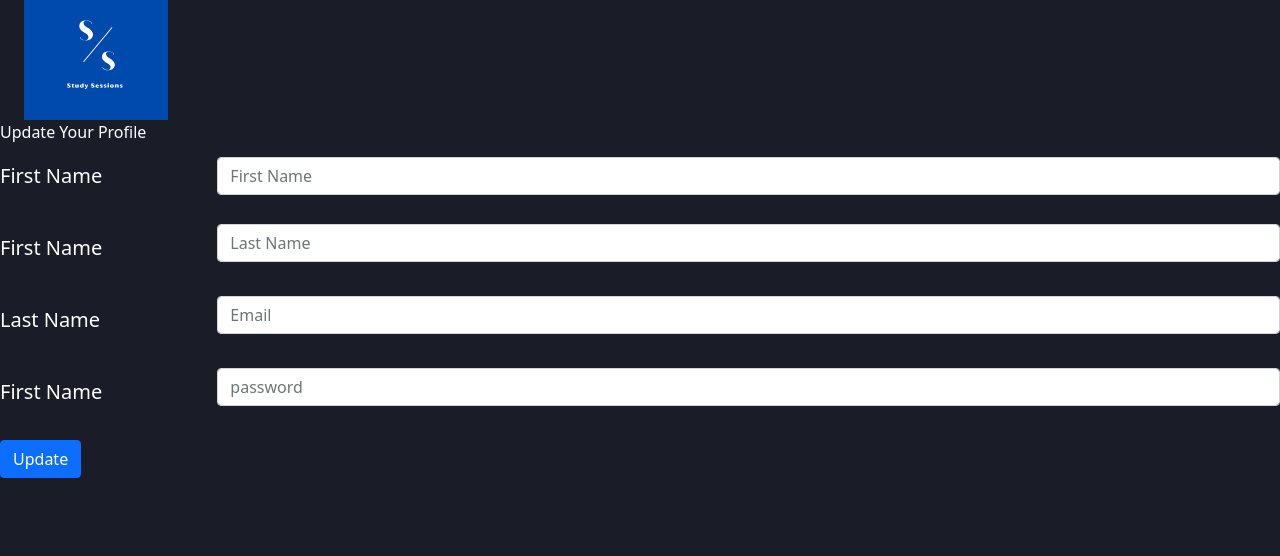
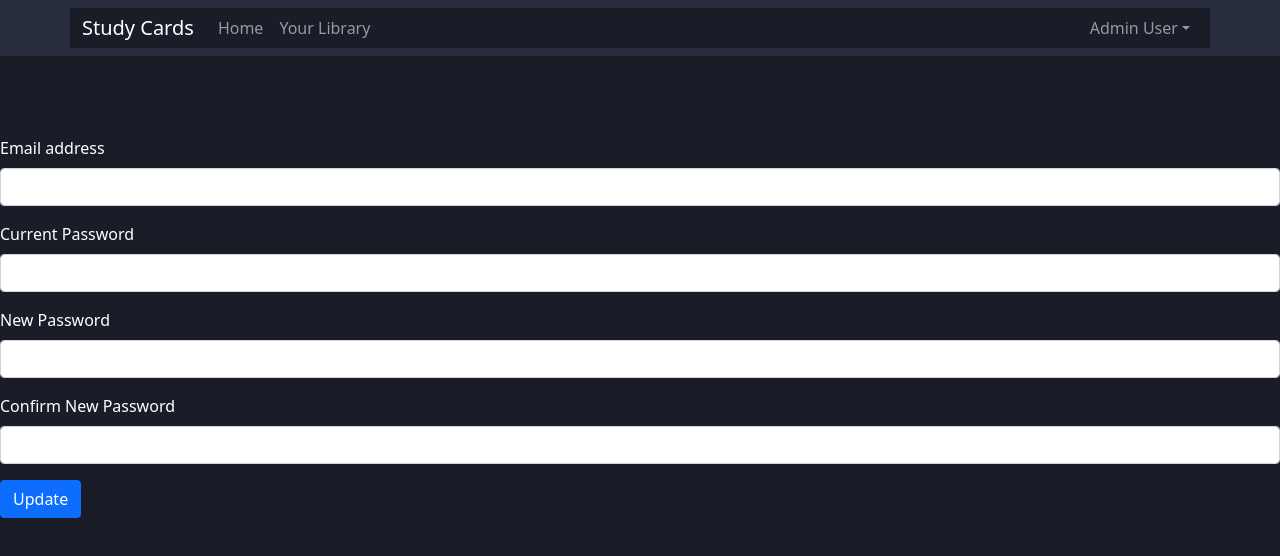
Before and after one commit to theMVPshop/flipcards, a React (Create React App) app: page / in a window 1280 px wide. Shown: the top 556 px of the page. Built offline with nearby package versions, Linux system fonts and the light colour scheme.

Commit message:
reset password created

```diff
--- a/src/App.js
+++ b/src/App.js
@@ -5,18 +5,20 @@ import 'bootstrap/dist/css/bootstrap.min.css';
 import Dashboard from './Components/Dashboard';
 import EditCard from './Components/EditCard';
 import CreateCards from './Components/CreateCards';
-import PasswordReset from './Components/UpdateProfile'
+import UpdateProfile from './Components/UpdateProfile';
+import ResetPassword from './Components/ResetPassword'
 
 
 function App() {
   return (
     <div className="App">
-      {/* <NavbarHeader />
-      <Login /> */}
-      <PasswordReset />
+      <NavbarHeader />
+       {/* <Login />  */}
+      {/* <UpdateProfile /> */}
       {/* <Dashboard /> */}
       {/* <EditCard /> */}
       {/* <CreateCards /> */}
+      <ResetPassword />
     </div>
   );
 }
--- /dev/null
+++ b/src/Components/ResetPassword.css
@@ -0,0 +1,5 @@
+
+.resetPassword {
+    display: grid;
+    align-self: center;
+}
--- /dev/null
+++ b/src/Components/ResetPassword.js
@@ -0,0 +1,36 @@
+import React from 'react';
+import './ResetPassword.css';
+import Form from 'react-bootstrap/Form';
+import Button from 'react-bootstrap/Button';
+
+
+
+function ResetPassword() {
+    return (
+        <div className="resetPassword">
+            <Form className='align-items-center'>
+            <Form.Group className="mb-3" controlId="formGroupEmail">
+    <Form.Label>Email address</Form.Label>
+    <Form.Control type="email"  />
+  </Form.Group>
+  <Form.Group className="mb-3" controlId="formGroupPassword">
+    <Form.Label>Current Password</Form.Label>
+    <Form.Control type="password" />
+  </Form.Group>
+  <Form.Group className="mb-3" controlId="formGroupPassword">
+    <Form.Label>New Password</Form.Label>
+    <Form.Control type="password"/>
+  </Form.Group>
+  <Form.Group className="mb-3" controlId="formGroupPassword">
+    <Form.Label>Confirm New Password</Form.Label>
+    <Form.Control type="password" />
+  </Form.Group>
+          <Button variant="primary" align="center" type="submit">
+          Update
+        </Button>
+  </Form>
+        </div>
+    )
+}
+
+export default ResetPassword
```
